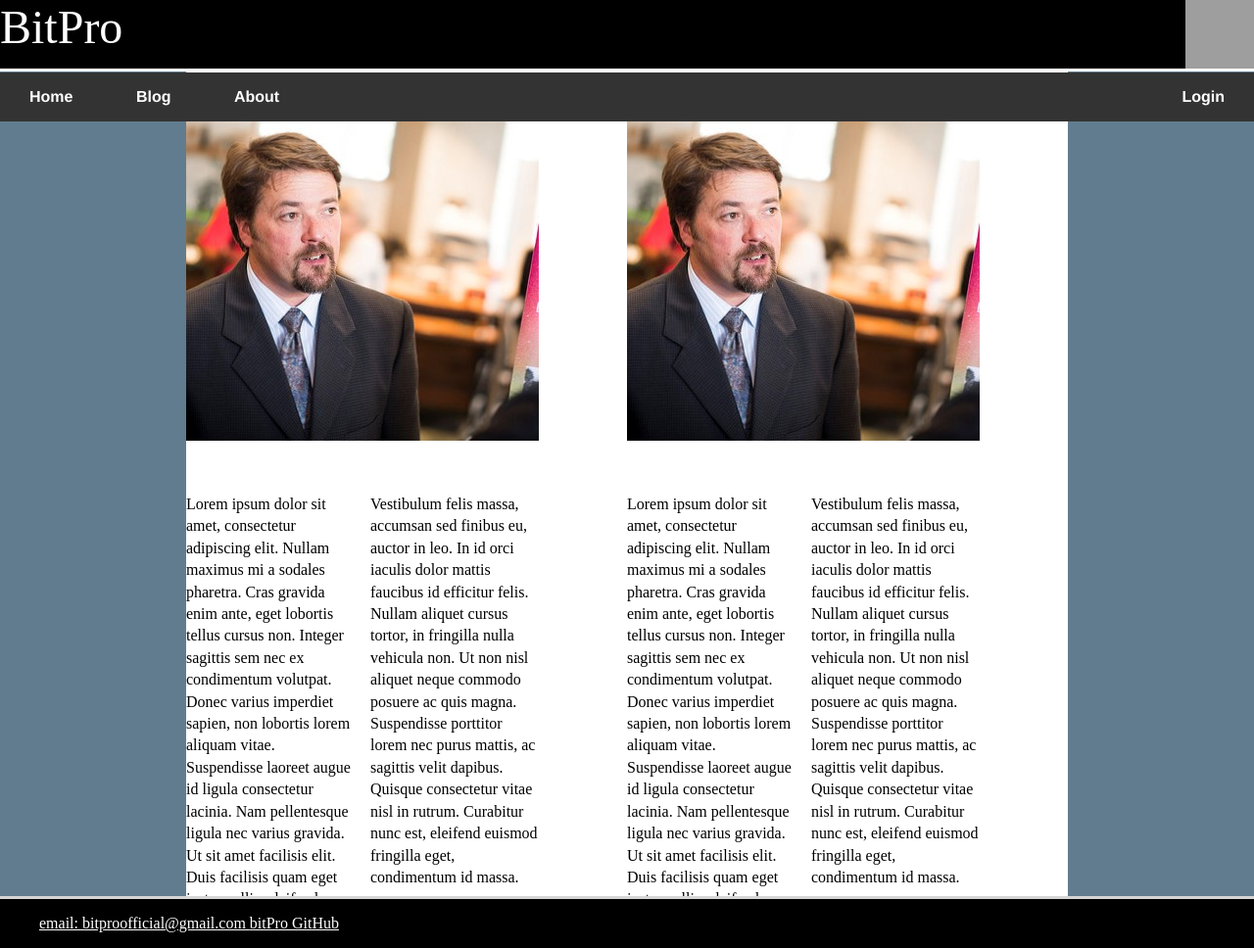
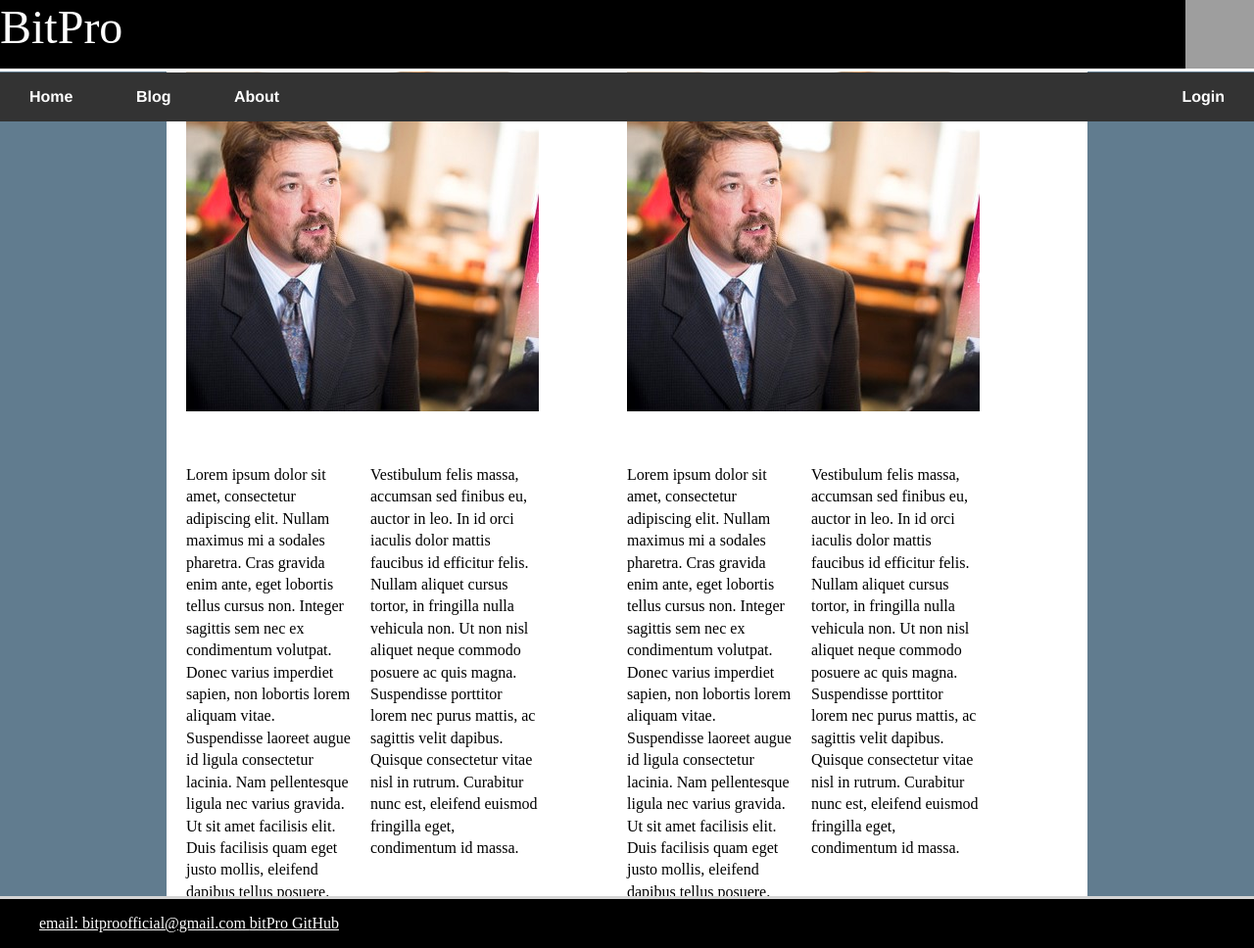
Before and after one commit to bit-Pro/bit-pro.github.io, a Jekyll site: the page built from index.html, in a window 1280 px wide and 968 px high. Shown: the whole window at 98% size. Built offline with Jekyll 4.4.1, drawn with Linux system fonts in a browser that asks for light colours; grey boxes are pictures that could not be loaded.

Commit message:
added 20px padding to the container

```diff
--- a/css/main.css
+++ b/css/main.css
@@ -90,8 +90,8 @@ footer {
 .container {
 	background-color:white;
 	width: 900px;
-	padding-top: 50px;
 	margin: 0 auto;
+	padding: 20px;
 }
 .images{
 	margin-bottom: 50px;
```
